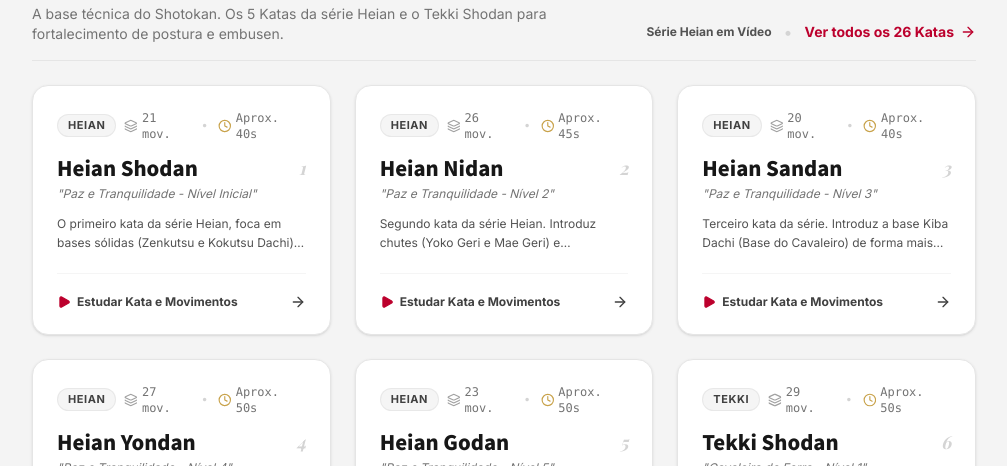
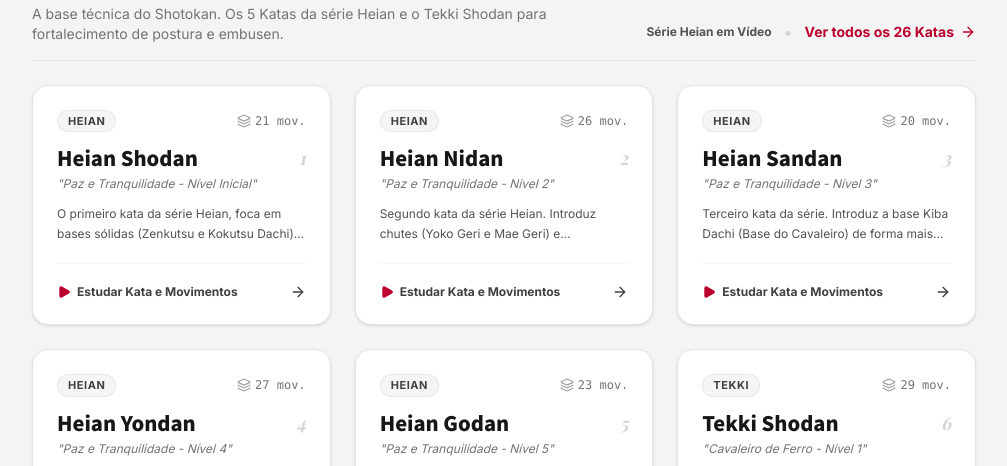
Before and after one commit to CMOURASIGA/webappshotokanmadeira, a React (Vite) app: page /#/ in a window 1280 px wide. Shown: the part 1533-1999 px from the top of the page, without its empty margins (264-1271 px from the left). Built offline with nearby package versions, Linux system fonts and the light colour scheme; no server answers; a web font is replaced by a local one.

Commit message:
feat(ui): remove estimated duration from kata cards
Omit estimated duration from the UI and mock data until pedagogical validation by Madeira Karate is completed, updating type documentation accordingly.

```diff
--- a/src/components/home/FundamentalKatasShowcase.tsx
+++ b/src/components/home/FundamentalKatasShowcase.tsx
@@ -1,5 +1,5 @@
 import { Link } from "react-router-dom";
-import { BookOpen, ArrowRight, Play, Layers, Compass, Clock } from "lucide-react";
+import { BookOpen, ArrowRight, Play, Layers, Compass } from "lucide-react";
 import { Kata } from "../../types";
 
 interface FundamentalKatasShowcaseProps {
@@ -68,21 +68,16 @@ export function FundamentalKatasShowcase({ katas, totalKatas }: FundamentalKatas
             className="group bg-white rounded-2xl p-5 sm:p-6 border border-neutral-200 shadow-sm hover:shadow-md hover:border-karate-red/30 transition-all flex flex-col justify-between"
           >
             <div>
-              {/* Top Meta: Group, Movements & Estimated Duration */}
+              {/* Top Meta: Group & Movements */}
               <div className="flex items-center justify-between gap-2 mb-3">
                 <span className="text-[11px] font-bold uppercase tracking-wider px-2.5 py-0.5 rounded-full bg-neutral-100 text-neutral-700 border border-neutral-200/80 group-hover:border-karate-red/30 group-hover:text-karate-red transition-colors">
                   {kata.group}
                 </span>
 
-                <div className="flex items-center gap-2.5 text-xs font-mono text-neutral-500 font-medium">
+                <div className="flex items-center gap-1.5 text-xs font-mono text-neutral-500 font-medium">
                   <span className="flex items-center gap-1" title="Número de movimentos">
                     <Layers className="w-3.5 h-3.5 text-neutral-400" />
                     {kata.movementsCount} mov.
-                  </span>
-                  <span className="text-neutral-300">•</span>
-                  <span className="flex items-center gap-1" title="Tempo médio de execução">
-                    <Clock className="w-3.5 h-3.5 text-karate-gold" />
-                    {kata.estimatedDuration || "Tempo pendente"}
                   </span>
                 </div>
               </div>
--- a/src/data/mockData.ts
+++ b/src/data/mockData.ts
@@ -430,7 +430,6 @@ export const katas: Kata[] = [
     level: "Iniciante",
     recommendedBeltId: "yellow",
     movementsCount: 21,
-    estimatedDuration: "Aprox. 40s",
     videoUrl: "https://www.youtube.com/embed/9B4jM80-P7E",
     description: "O primeiro kata da série Heian, foca em bases sólidas (Zenkutsu e Kokutsu Dachi), defesas básicas e socos no nível Chudan e Jodan.",
     movements: [
@@ -477,7 +476,6 @@ export const katas: Kata[] = [
     level: "Iniciante",
     recommendedBeltId: "red",
     movementsCount: 26,
-    estimatedDuration: "Aprox. 45s",
     videoUrl: "https://www.youtube.com/embed/eXb-lZq9TCE",
     description: "Segundo kata da série Heian. Introduz chutes (Yoko Geri e Mae Geri) e combinações mais elaboradas como a defesa dupla no início.",
     movements: [
@@ -507,7 +505,6 @@ export const katas: Kata[] = [
     level: "Iniciante",
     recommendedBeltId: "orange",
     movementsCount: 20,
-    estimatedDuration: "Aprox. 40s",
     description: "Terceiro kata da série. Introduz a base Kiba Dachi (Base do Cavaleiro) de forma mais predominante.",
     movements: ["(Abreviado para o mock)"],
     mainTechniques: ["Kiba Dachi", "Uchi Uke", "Nukite"],
@@ -523,7 +520,6 @@ export const katas: Kata[] = [
     level: "Iniciante",
     recommendedBeltId: "green",
     movementsCount: 27,
-    estimatedDuration: "Aprox. 50s",
     description: "Quarto kata da série. Foco em movimentos abertos, duplos e introduz técnicas de chute com as mãos (Kakiwake Uke).",
     movements: ["(Abreviado para o mock)"],
     mainTechniques: ["Kakiwake Uke", "Mae Geri", "Shuto Uke"],
@@ -539,7 +535,6 @@ export const katas: Kata[] = [
     level: "Iniciante",
     recommendedBeltId: "purple",
     movementsCount: 23,
-    estimatedDuration: "Aprox. 50s",
     description: "Último kata da série Heian. Introduz salto (tobi) e várias bases e posições corporais avançadas.",
     movements: ["(Abreviado para o mock)"],
     mainTechniques: ["Mizu Nagare Kamae", "Tobi", "Mikazuki Geri"],
@@ -555,7 +550,6 @@ export const katas: Kata[] = [
     level: "Intermediário",
     recommendedBeltId: "brown",
     movementsCount: 29,
-    estimatedDuration: "Aprox. 50s",
     description: "Kata executado linearmente e focado em combates laterais e à curta distância em Kiba Dachi.",
     movements: ["(Abreviado para o mock)"],
     mainTechniques: ["Kiba Dachi", "Nami Gaeshi"],
@@ -571,7 +565,6 @@ export const katas: Kata[] = [
     level: "Avançado",
     recommendedBeltId: "black",
     movementsCount: 42,
-    estimatedDuration: "Aprox. 60s",
     description: "Representa a superação de obstáculos, executado com forte espírito de quebra (penetração de defesas).",
     movements: ["(Abreviado para o mock)"],
     mainTechniques: ["Sochin Dachi", "Soto Uke", "Yama Zuki"],
--- a/src/types/index.ts
+++ b/src/types/index.ts
@@ -34,7 +34,7 @@ export type Kata = {
   level: string;
   recommendedBeltId: string;
   movementsCount: number;
-  estimatedDuration?: string; // Tempo médio estimado de execução oficial JKA Shotokan
+  estimatedDuration?: string; // Campo opcional reservado para futura validação pedagógica oficial
   description: string;
   embusenImageUrl?: string;
   movements: string[];
```
Also changed, not shown: 1 other file (tests, documents, lock files or other folders).
